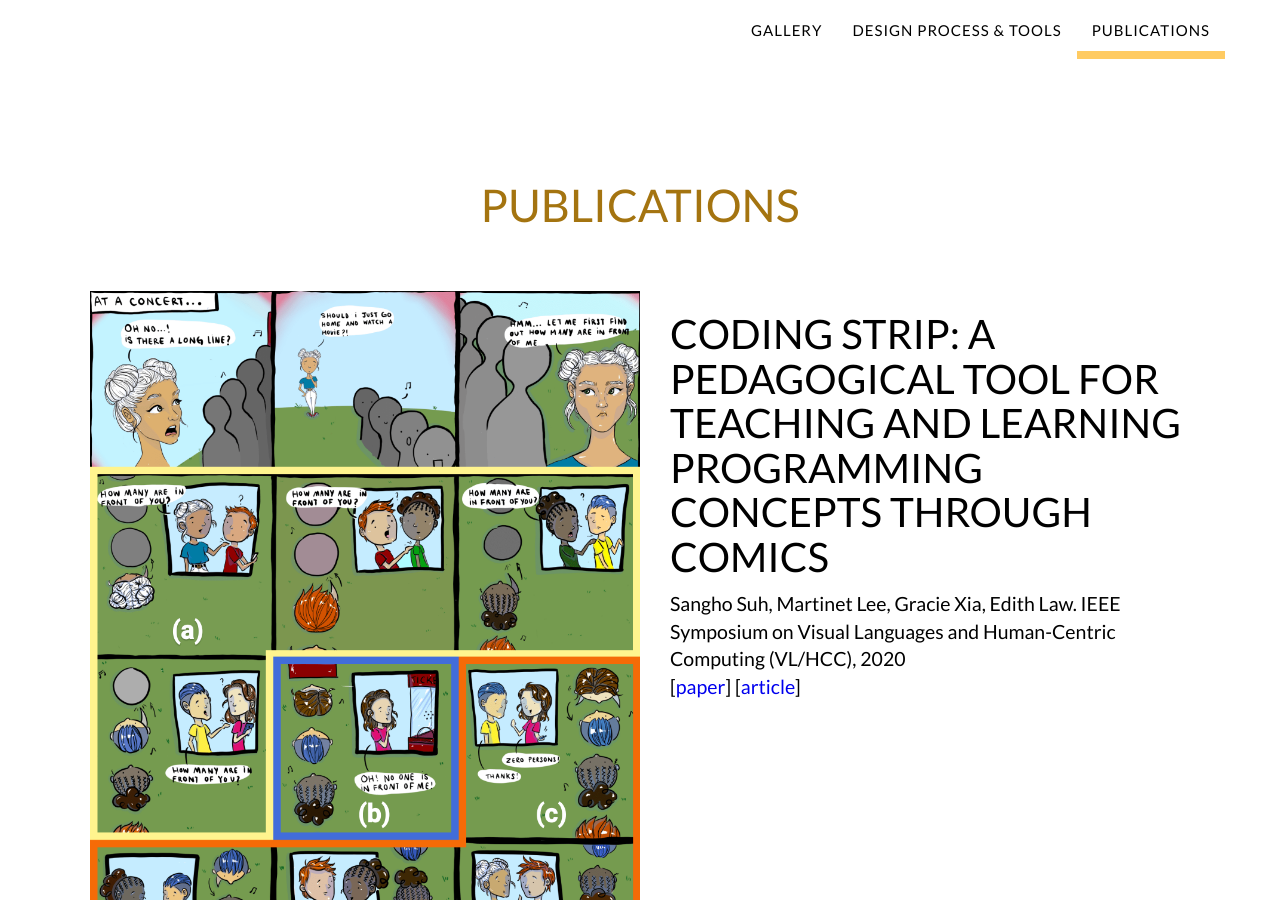
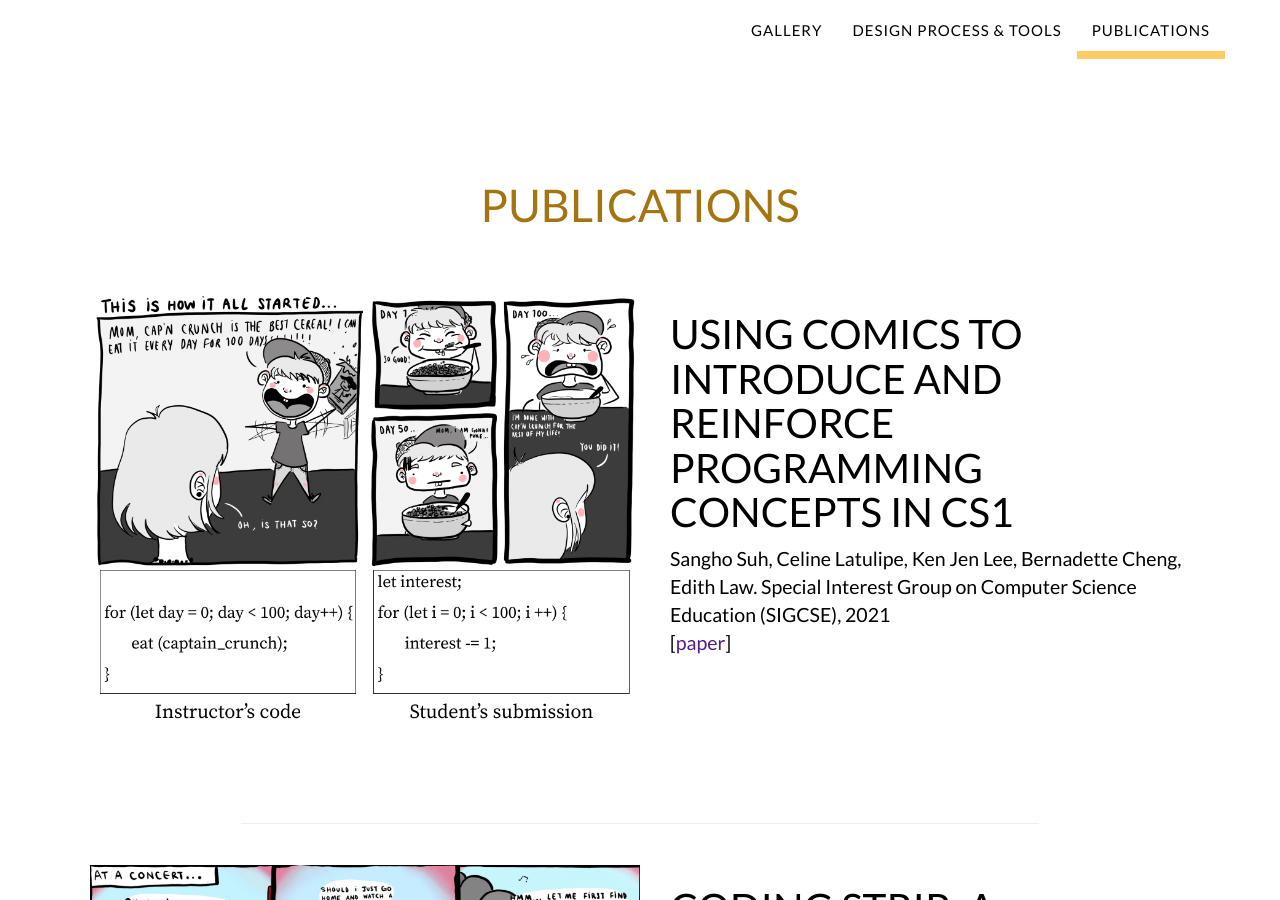
Before and after one commit to codingstrip/codingstrip.github.io, a Jekyll site: the page built from _2020_pages/publications.html, in a window 1280 px wide and 900 px high. Built offline with Jekyll 4.4.1, drawn with Linux system fonts in a browser that asks for light colours; some web fonts are replaced.

Commit message:
Add info about accepted SIGCSE paper on publications page

```diff
--- a/_data/twenty_20/publications.yml
+++ b/_data/twenty_20/publications.yml
@@ -1,3 +1,20 @@
+- link: ''
+  path: '../images/6_paper/sigcse-use_cases.png'
+  path_compressed: '../images/6_paper/sigcse-use_cases.png'
+  alt:
+  description:
+  width:
+  height:
+  title: "Using Comics to Introduce and Reinforce Programming Concepts in CS1"
+  year: "2021"
+  conference: Special Interest Group on Computer Science Education (SIGCSE)
+  authors:
+    - Sangho Suh
+    - Celine Latulipe
+    - Ken Jen Lee
+    - Bernadette Cheng
+    - Edith Law
+
 - link: 'https://sanghosuh.github.io/papers/codingstrip_vlhcc.pdf'
   path: '../images/6_paper/vlhcc-coding_strip.png'
   path_compressed: '../images/6_paper/vlhcc-coding_strip-min.png'
```
Also changed, not shown: images/6_paper/sigcse-use_cases.png (added).
